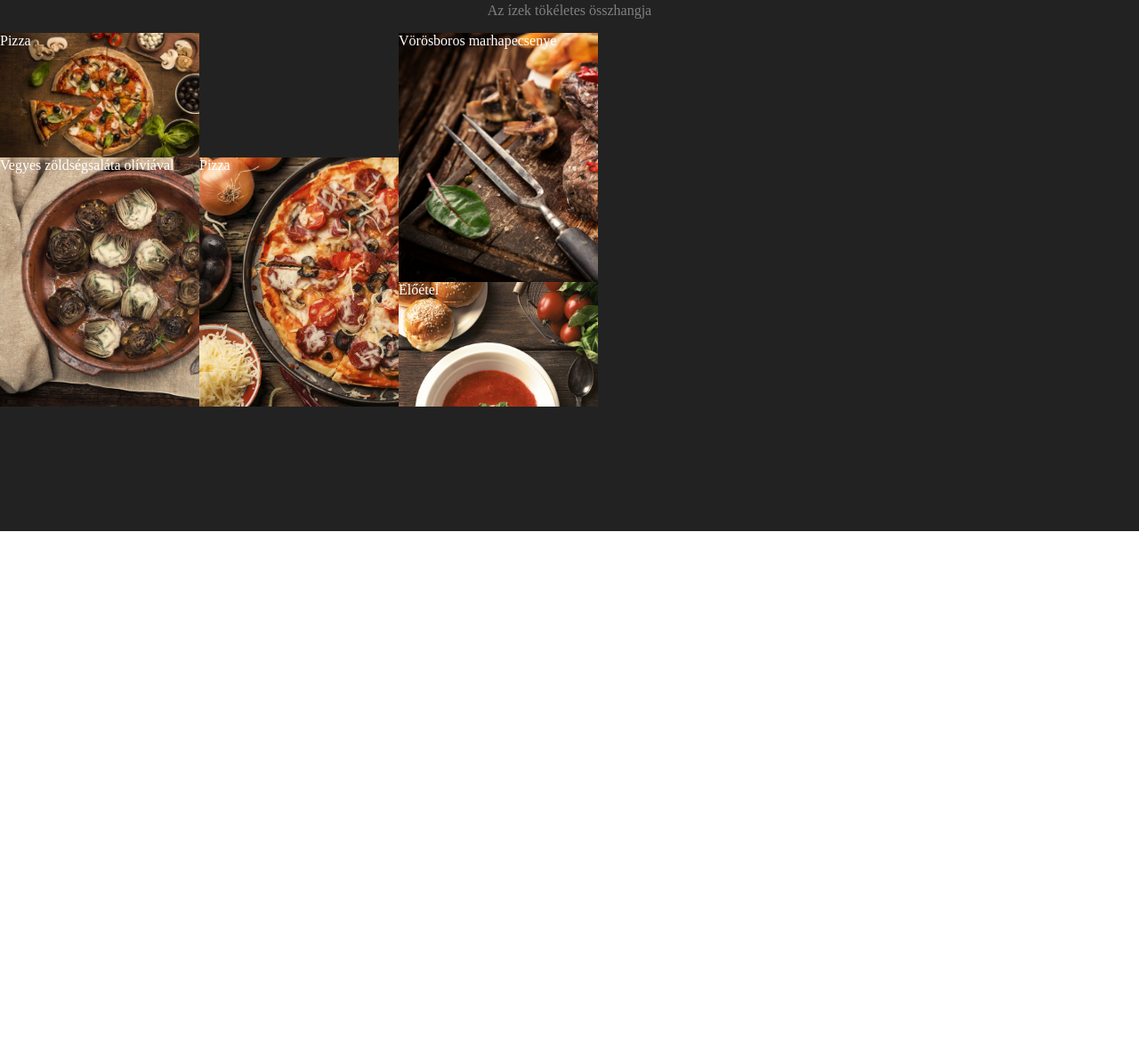
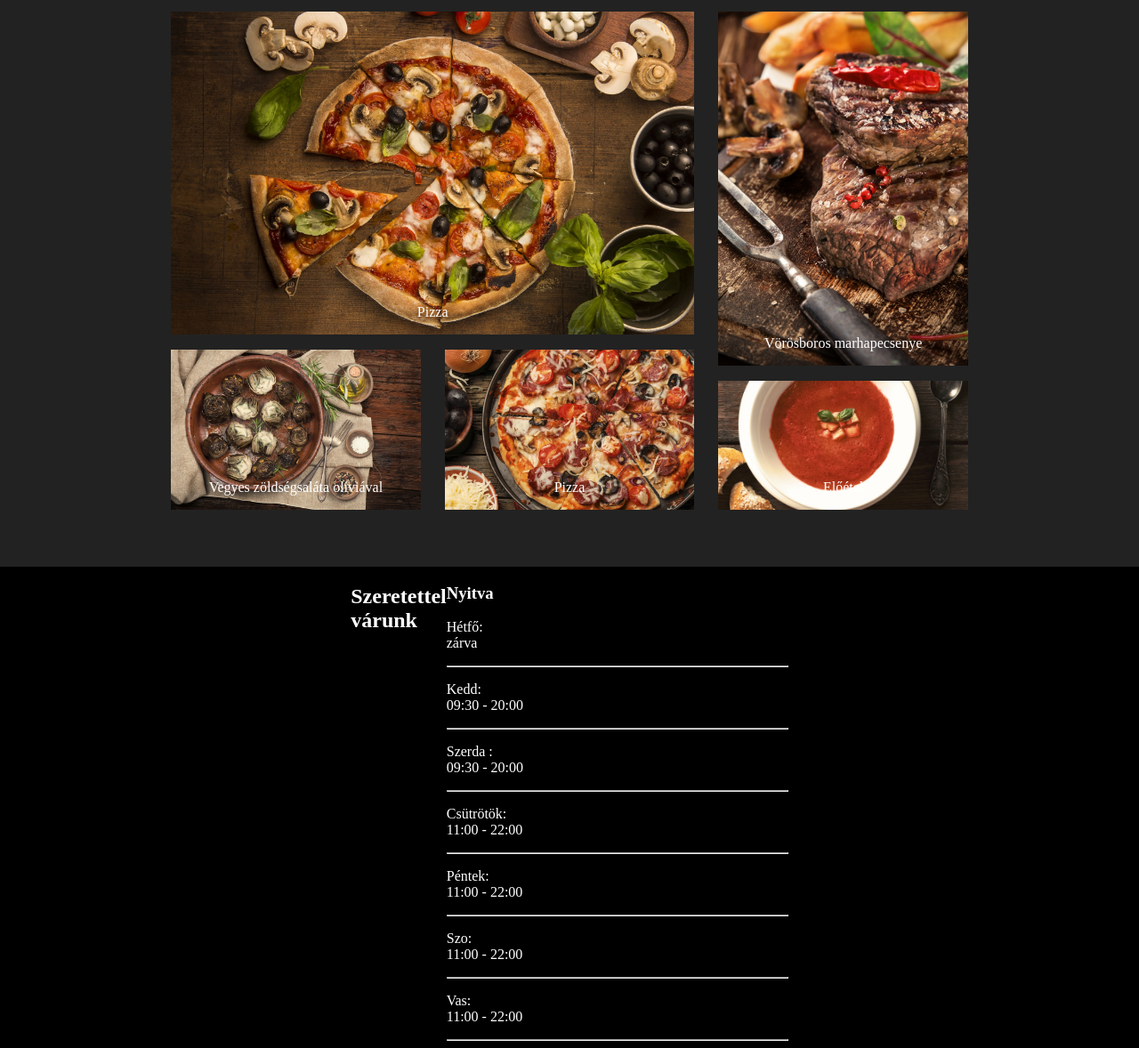
Before and after one commit to NaszAkos/websalon_pizza, a plain HTML site: page index.html in a window 1280 px wide. Shown: the part 1032-2210 px from the top of the page at 89% size. Before the commit the page ends 1629 px from the top, so only its background shows below. Drawn offline with Linux system fonts and the light colour scheme.

Commit message:
galeria kesz, footer elkezdve

```diff
--- a/index.html
+++ b/index.html
@@ -75,22 +75,42 @@
         </div>
 
         <div id="specialitas">
+            <div id="specialitasDiv">
                 <div class="cim2">
                     <h2>- Specialitásaink -</h2>
                     <p>Az ízek tökéletes összhangja</p>
                 </div>
                 <div id="kepek">
-
-                    <div id="kep1">Pizza</div>
-                    <div id="kep2">Vörösboros marhapecsenye</div>
-                    <div id="kep3">Vegyes zöldségsaláta olíviával</div>
-                    <div id="kep4">Pizza</div>
-                    <div id="kep5">Előétel</div>
+                    <div id="kep1"><p>Pizza</p></div>
+                    <div id="kep2"><p>Vörösboros marhapecsenye</p></div>
+                    <div id="kep3"><p>Vegyes zöldségsaláta olíviával</p></div>
+                    <div id="kep4"><p>Pizza</p></div>
+                    <div id="kep5"><p>Előétel</p></div>
                 </div>
+            </div>
         </div>
 
         <div id="footer">
-
+            <div id="footerCim">
+                <h2>Szeretettel <br>várunk</h2>
+            </div>
+            <div id="nyitvatartas">
+                <h3>Nyitva</h3>
+                <p>Hétfő: <br> zárva</p>
+                <hr>
+                <p>Kedd: <br> 09:30 - 20:00</p>
+                <hr>
+                <p>Szerda : <br> 09:30 - 20:00</p>
+                <hr>
+                <p>Csütrötök: <br> 11:00 - 22:00 </p>
+                <hr>
+                <p>Péntek: <br> 11:00 - 22:00 </p>
+                <hr>
+                <p>Szo: <br> 11:00 - 22:00</p>
+                <hr>
+                <p>Vas: <br> 11:00 - 22:00</p>
+                <hr>
+            </div>
         </div>
     </div>
 </body>
--- a/pizza.css
+++ b/pizza.css
@@ -110,17 +110,20 @@ body{
 
 #kepek{
     display: grid;
-    grid-template-columns: 1fr 1fr 1fr 1fr;
-    grid-template-rows: 1fr 1fr 1fr 1fr;
+    grid-template-columns: 1fr 1fr 1fr ;
+    grid-template-rows: 20fr 1fr 8fr;
+    margin: auto;
     height: 70vh;
     width: 70vw;
-
+    gap: 3%;
+    padding: 5%;
+    padding-top: 0%;
 
 }
 #kep1{
     background-image: url(img/pizzakep.jpg);
     grid-column-start: 1;
-    grid-column-end: 2;
+    grid-column-end: 3;
     grid-row-start: 1;
     grid-row-end: 2;
 }
@@ -154,5 +157,30 @@ body{
 }
 
 #kepek div{
+    display: flex;
+    justify-content: center;
+    align-items: end;
     background-size: cover;
+    background-position: center;
+    background-repeat: no-repeat;;
 }
+
+.cim2 h2{
+    margin: 0px;
+
+}
+
+#kepek p{
+    color: white;
+}
+
+#footer{
+    background-color: black;
+    color: white;
+    display: flex;
+    justify-content: center;
+}
+
+#nyitvatartas{
+    width: 30vw;
+}
```
